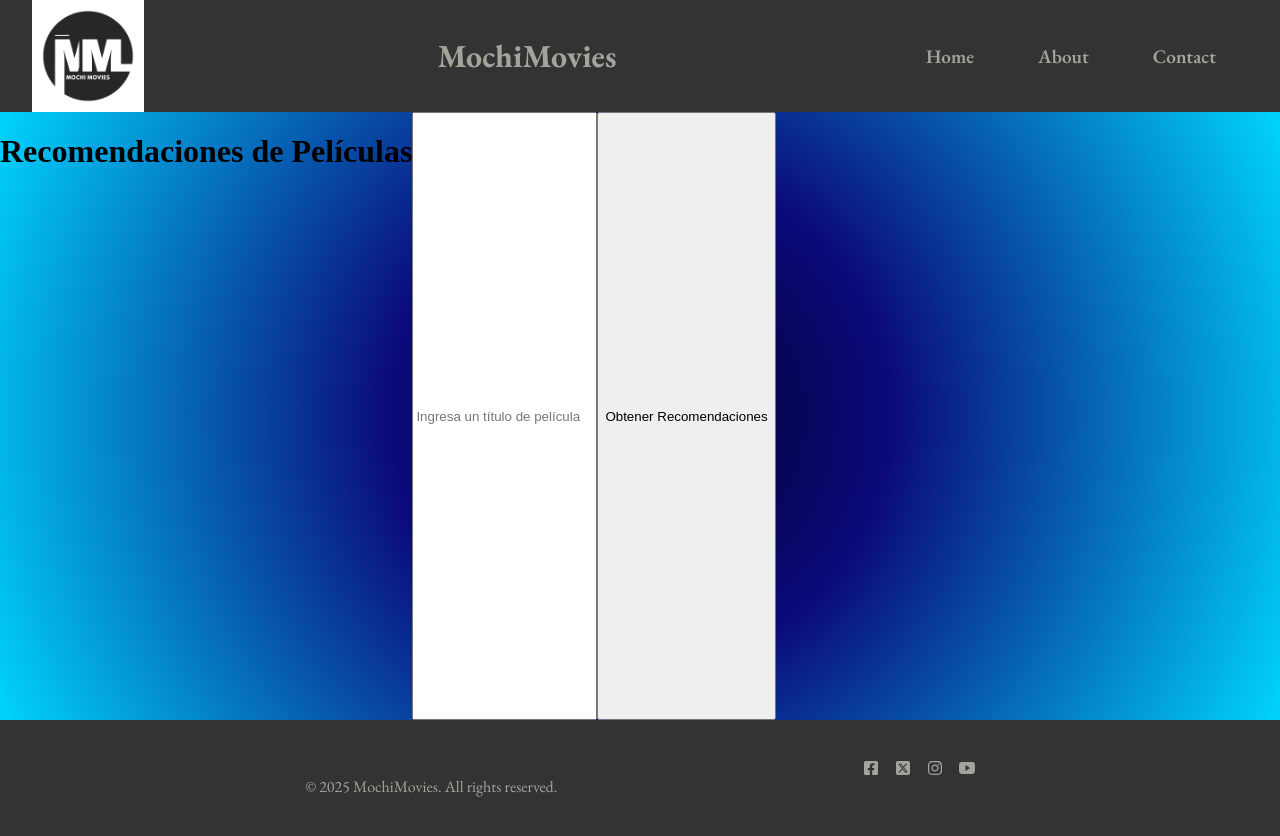
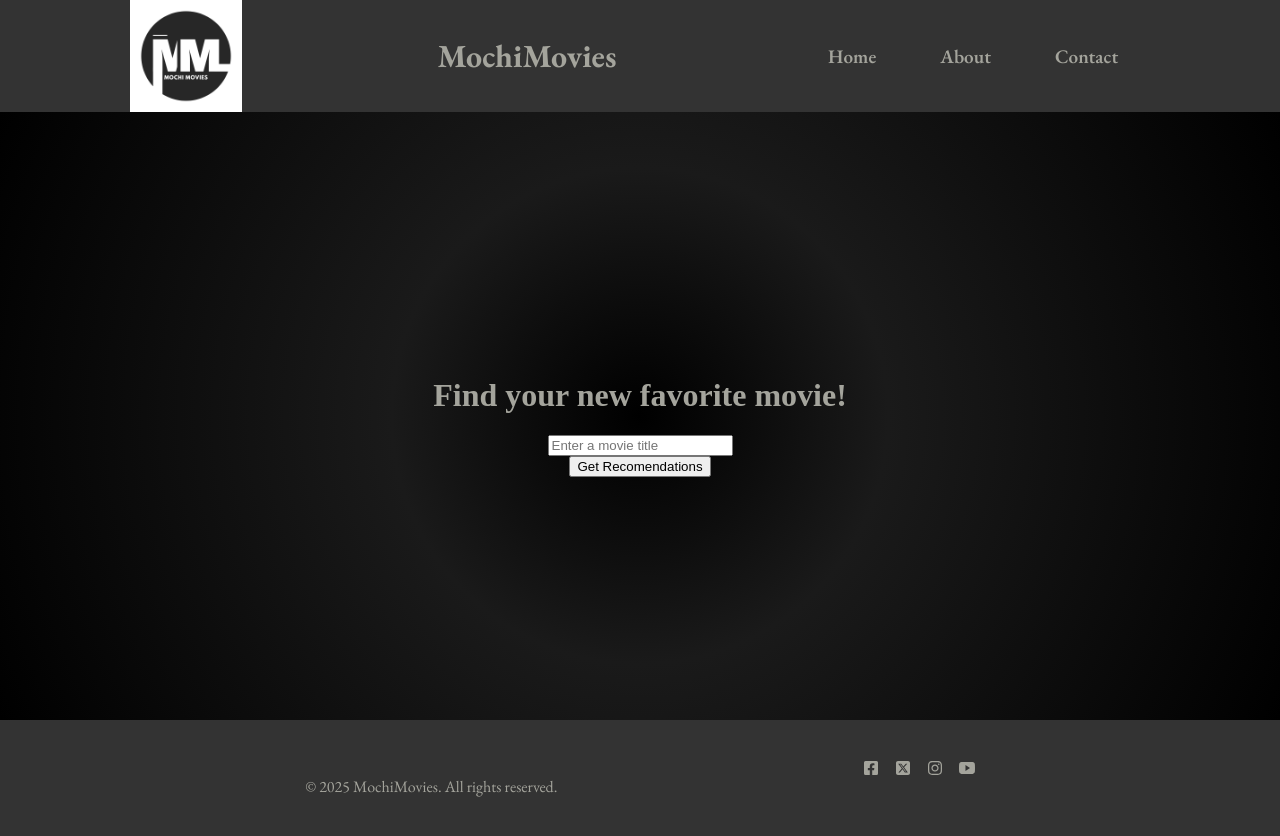
Before and after one commit to IgnacioKobylanski/movie-recommendation-app, a React (Create React App) app in the folder frontend/: page / in a window 1280 px wide. Shown: the top 836 px of the page. Built offline with nearby package versions, Linux system fonts and the light colour scheme.

Commit message:
main has a new background

```diff
--- a/frontend/src/pages/Main.jsx
+++ b/frontend/src/pages/Main.jsx
@@ -24,14 +24,16 @@ function Main() {
 
   return (
     <div className="main-content">
-      <h1>Recomendaciones de Películas</h1>
+      <h1>Find your new favorite movie!</h1>
+      <div className="buttons-main">
       <input
         type="text"
-        placeholder="Ingresa un título de película"
+        placeholder="Enter a movie title"
         value={title}
         onChange={(e) => setTitle(e.target.value)}
       />
-      <button onClick={getRecommendations}>Obtener Recomendaciones</button>
+      <button onClick={getRecommendations}>Get Recomendations</button>
+      </div>
       {error && <p>{error}</p>}
       {recommendations.length > 0 && (
         <ul>
--- a/frontend/src/styles/Header.css
+++ b/frontend/src/styles/Header.css
@@ -10,7 +10,7 @@
   display: flex;
   flex-wrap: wrap;
   flex-direction: row;
-  justify-content: space-between;
+  justify-content: space-around;
   align-items: center;
   background-color: var(--darkGray);
   min-height: 10vh;
--- a/frontend/src/styles/Main.css
+++ b/frontend/src/styles/Main.css
@@ -1,7 +1,28 @@
+:root {
+    --lightGray: #a4a49c;
+    --mediumGray: #3d3c3e;
+    --darkGray: #333;
+  }
+
+
 .main-content{
-    background: rgb(2,0,36);
-    background: radial-gradient(circle, rgba(2,0,36,1) 0%, rgba(11,9,121,1) 35%, rgba(0,212,255,1) 100%);
+    background: rgb(0,0,0);
+    background: radial-gradient(circle, rgba(0,0,0,1) 0%, rgba(26,26,26,1) 35%, rgba(0,0,0,1) 100%);
     display: flex;
     min-height: calc(80vh - 2rem);
     overflow-x: hidden;
+    flex-direction: column;
+    align-items: center;
+    justify-content: center;
 }
+
+.buttons-main{
+    display: flex;
+    flex-direction: column;
+    align-items: center;
+    justify-content: center;
+}
+
+.main-content h1{
+    color: var(--lightGray);
+}
```
